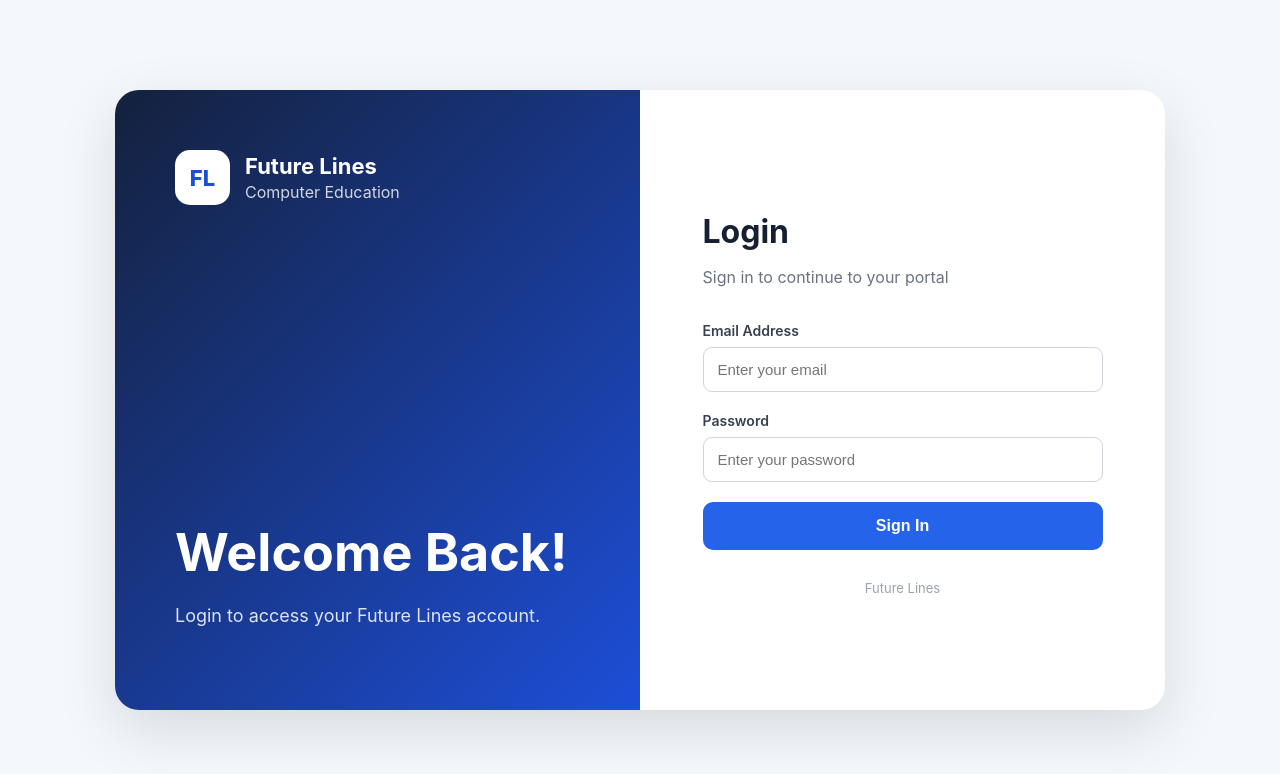
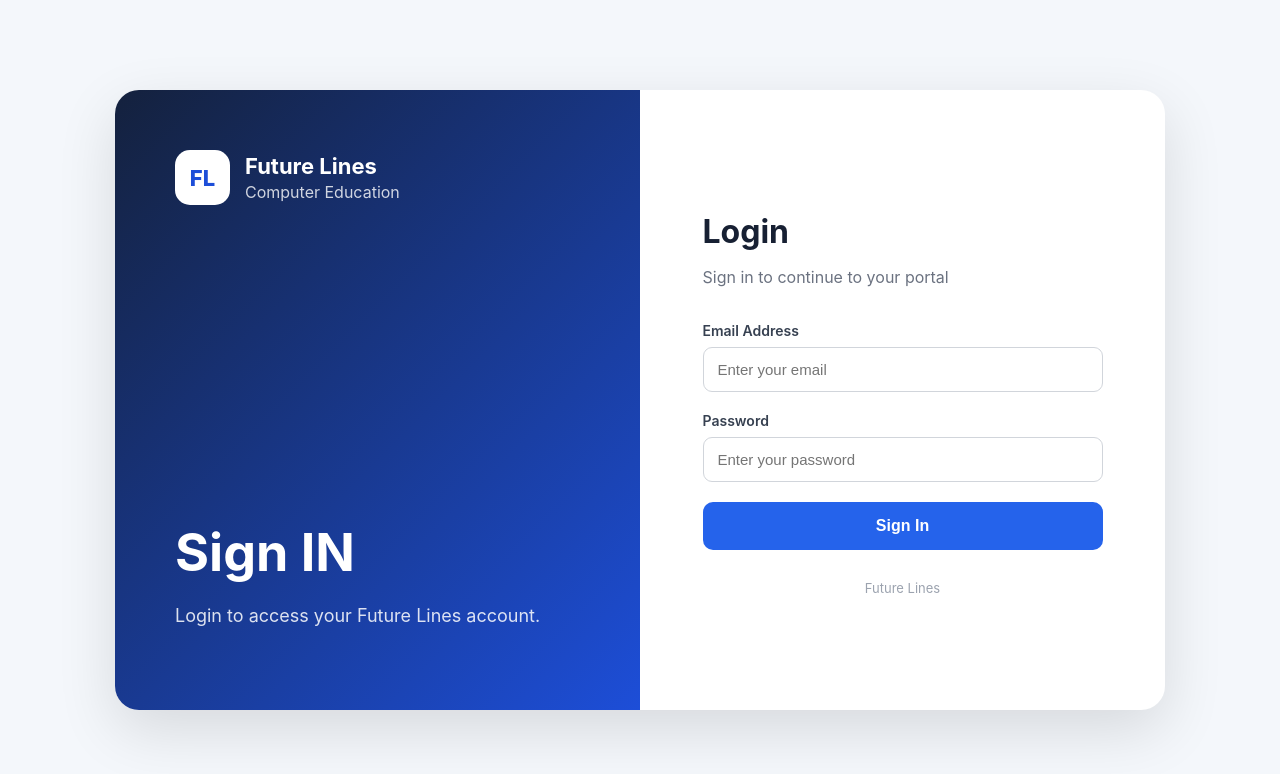
Before and after one commit to vishalamc/future-lines-admin, a React (Vite) app: page /login in a window 1280 px wide. Shown: the top 774 px of the page. Built offline with nearby package versions, Linux system fonts and the light colour scheme.

Commit message:
Update Login.jsx

```diff
--- a/src/pages/Login.jsx
+++ b/src/pages/Login.jsx
@@ -255,7 +255,7 @@ function Login() {
                     <div className="welcome-content">
 
                         <h1>
-                            Welcome Back!
+                            Sign IN
                         </h1>
 
                         <p>
```
